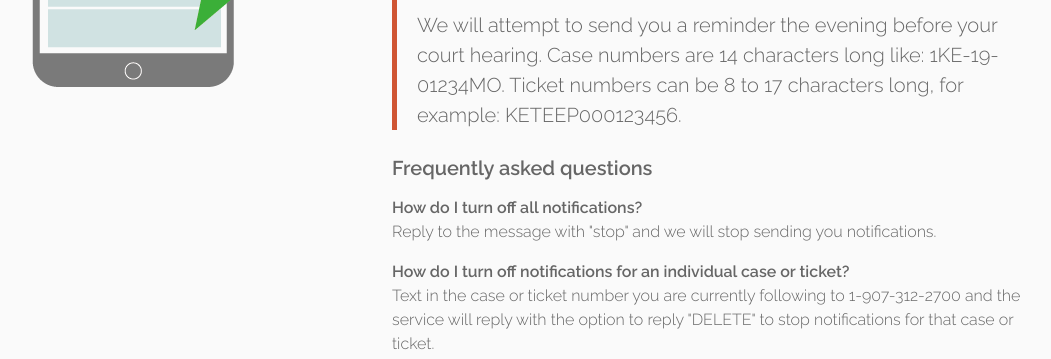
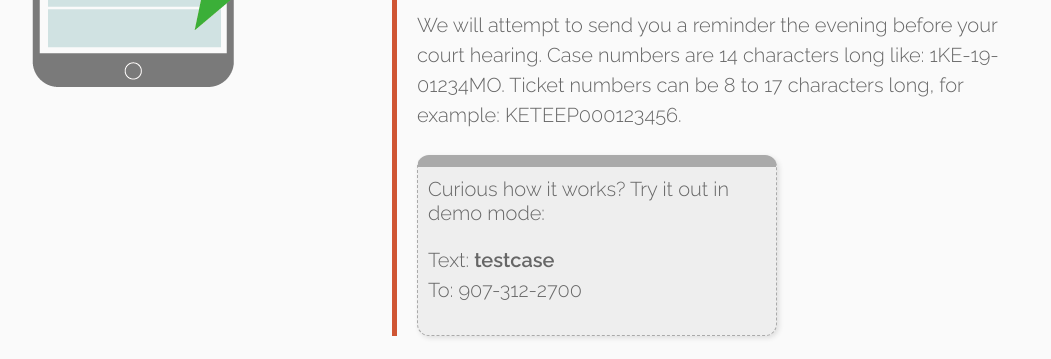
Before and after one commit to codeforamerica/courtbot, a website: page docs/index.html in a window 1280 px wide. Shown: the part 365-724 px from the top of the page, without its empty margins (14-1065 px from the left). Drawn offline with Linux system fonts and the light colour scheme.

Commit message:
add callout box with testcase instructions to splash page

```diff
--- a/docs/index.html
+++ b/docs/index.html
@@ -39,12 +39,19 @@
                 <h1 id="courtBotHeader">Alaska CourtBot</h1>
                 <h2>A free service that will send you a text message reminder the day before your court hearing.</h2>
                 <h3>How it works:</h3>
-                <p id="howItWorks">
-                    Just text your case or ticket number to:
-                <br>
-                    <span id="phoneNumber">907-312-2700</span> <br>
-                    We will attempt to send you a reminder the evening before your court hearing. Case numbers are 14 characters long like: 1KE-19-01234MO. Ticket numbers can be 8 to 17 characters long, for example: KETEEP000123456.
-                </p>
+                <div id="howItWorks">
+                    <p>
+                        Just text your case or ticket number to:
+                        <br>
+                        <span id="phoneNumber">907-312-2700</span> <br>
+                        We will attempt to send you a reminder the evening before your court hearing. Case numbers are 14 characters long like: 1KE-19-01234MO. Ticket numbers can be 8 to 17 characters long, for example: KETEEP000123456.
+                    </p>
+                    <div id="testcase">
+                        <h5>Curious how it works? Try it out in demo mode:</h5>
+                        <p>Text: <b>testcase</b><br/> To: 907-312-2700</p>
+                    </div>
+                </div>
+
                 <h4>Frequently asked questions</h4>
                 <p class ="faq">
                     <b>How do I turn off all notifications?</b><br />
--- a/docs/styles/styles.css
+++ b/docs/styles/styles.css
@@ -31,6 +31,13 @@ h4 {
     font-size: 1.25em;
     margin-bottom: .2em;
 }
+h5 {
+    font-family: 'Raleway', serif;
+    font-weight: 200;
+    font-size: 1em;
+    margin-bottom: .2em;
+    margin-top: 0em;
+}
 p {
     line-height: 150%;
 }
@@ -40,10 +47,11 @@ p.faq b {
 a {
     color: #cf5533;;
 }
-p#howItWorks{
+div#howItWorks{
     border-left: 5px solid #cf5533;
     padding-left: 1em;
     font-size: 1.25em;
+    margin-top: 1em;
 }
 #title {
    max-width: 40em;
@@ -51,6 +59,20 @@ p#howItWorks{
    flex-shrink: 1;
    flex-grow:2;
    width: 50%;
+}
+#testcase{
+    margin-top: 1.25em;
+    border: 1px dashed #aaa;
+    padding: .5em;
+    width: 55%;
+    border-radius: 12px;
+    min-width: 10em;
+    background-color: #eee;
+    border-top: 12px solid #aaa;
+    box-shadow: 2px 2px 5px #dedede;
+}
+#testcase b{
+    font-weight: 600;
 }
 #splashImage{
     flex-basis: 350px;
@@ -82,4 +104,7 @@ p#howItWorks{
     #top {
         padding: 1.2em;
     }
+    #testcase{
+        width: 90%;
+    }
 }
```
